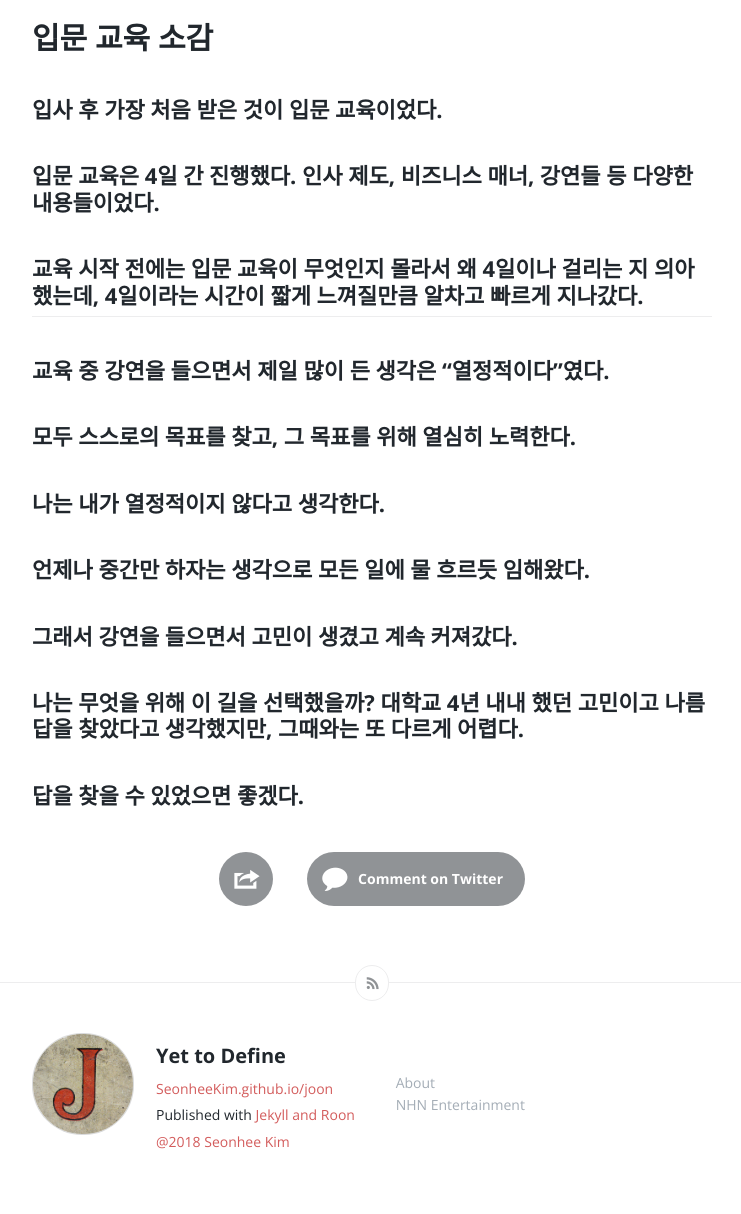
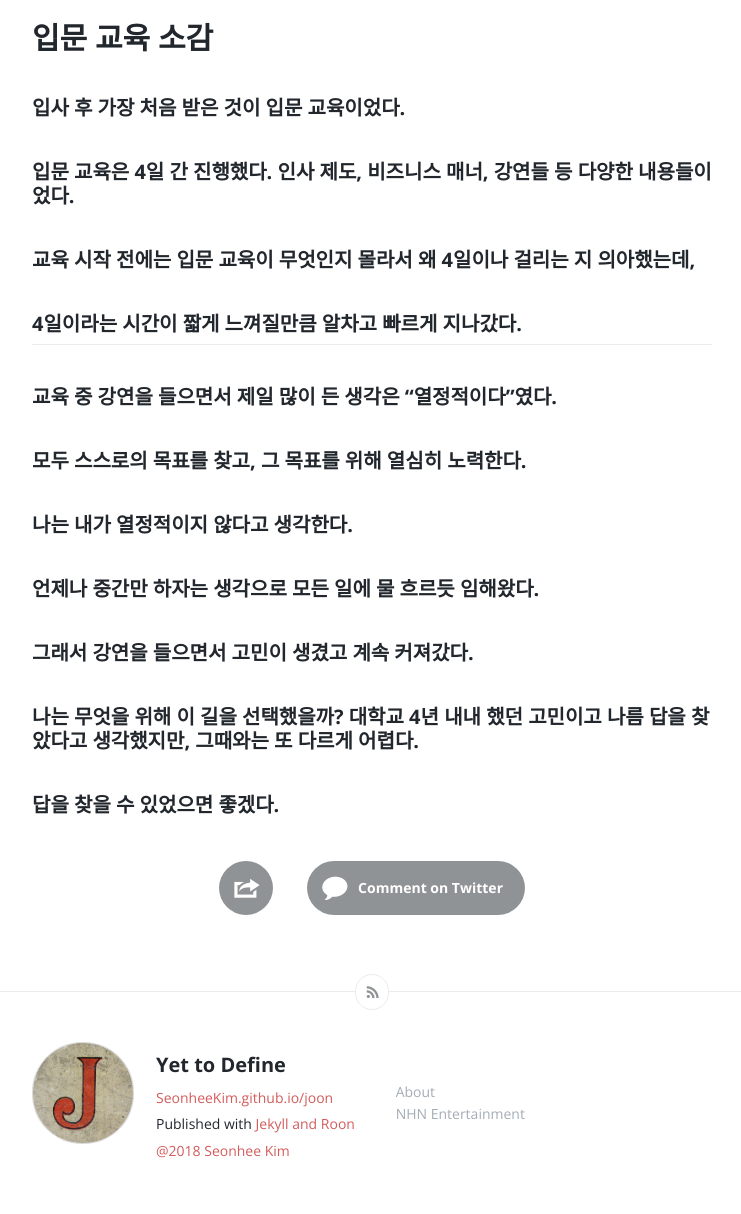
Before and after one commit to vormwald/joon, a Jekyll site: the page built from _posts/2019-01-18-[-TOAST-ROOKIE]-입문교육-소감.md, in a window 1280 px wide. Shown: the part 520-1734 px from the top of the page, without its empty margins (268-1009 px from the left). Built offline with Jekyll 4.4.1, drawn with Linux system fonts in a browser that asks for light colours; our own code applies the rules of GitHub Pages for plain Markdown files; comment, search, counter and statistics services are not loaded.

Commit message:
change font_size

```diff
--- a/_posts/2019-01-18-[-TOAST-ROOKIE]-입문교육-소감.md
+++ b/_posts/2019-01-18-[-TOAST-ROOKIE]-입문교육-소감.md
@@ -3,16 +3,17 @@
 
 # 입문 교육 소감
 
-##### 입사 후 가장 처음 받은 것이 입문 교육이었다.
-##### 입문 교육은 4일 간 진행했다. 인사 제도, 비즈니스 매너, 강연들 등 다양한 내용들이었다.
-##### 교육 시작 전에는 입문 교육이 무엇인지 몰라서 왜 4일이나 걸리는 지 의아했는데, 4일이라는 시간이 짧게 느껴질만큼 알차고 빠르게 지나갔다.
+###### 입사 후 가장 처음 받은 것이 입문 교육이었다.
+###### 입문 교육은 4일 간 진행했다. 인사 제도, 비즈니스 매너, 강연들 등 다양한 내용들이었다.
+###### 교육 시작 전에는 입문 교육이 무엇인지 몰라서 왜 4일이나 걸리는 지 의아했는데,
+###### 4일이라는 시간이 짧게 느껴질만큼 알차고 빠르게 지나갔다.
 
 * * *
 
-##### 교육 중 강연을 들으면서 제일 많이 든 생각은 "열정적이다"였다.
-##### 모두 스스로의 목표를 찾고, 그 목표를 위해 열심히 노력한다.
-##### 나는 내가 열정적이지 않다고 생각한다.
-##### 언제나 중간만 하자는 생각으로 모든 일에 물 흐르듯 임해왔다.
-##### 그래서 강연을 들으면서 고민이 생겼고 계속 커져갔다.
-##### 나는 무엇을 위해 이 길을 선택했을까? 대학교 4년 내내 했던 고민이고 나름 답을 찾았다고 생각했지만, 그때와는 또 다르게 어렵다.
-##### 답을 찾을 수 있었으면 좋겠다.
+###### 교육 중 강연을 들으면서 제일 많이 든 생각은 "열정적이다"였다.
+###### 모두 스스로의 목표를 찾고, 그 목표를 위해 열심히 노력한다.
+###### 나는 내가 열정적이지 않다고 생각한다.
+###### 언제나 중간만 하자는 생각으로 모든 일에 물 흐르듯 임해왔다.
+###### 그래서 강연을 들으면서 고민이 생겼고 계속 커져갔다.
+###### 나는 무엇을 위해 이 길을 선택했을까? 대학교 4년 내내 했던 고민이고 나름 답을 찾았다고 생각했지만, 그때와는 또 다르게 어렵다.
+###### 답을 찾을 수 있었으면 좋겠다.
```
